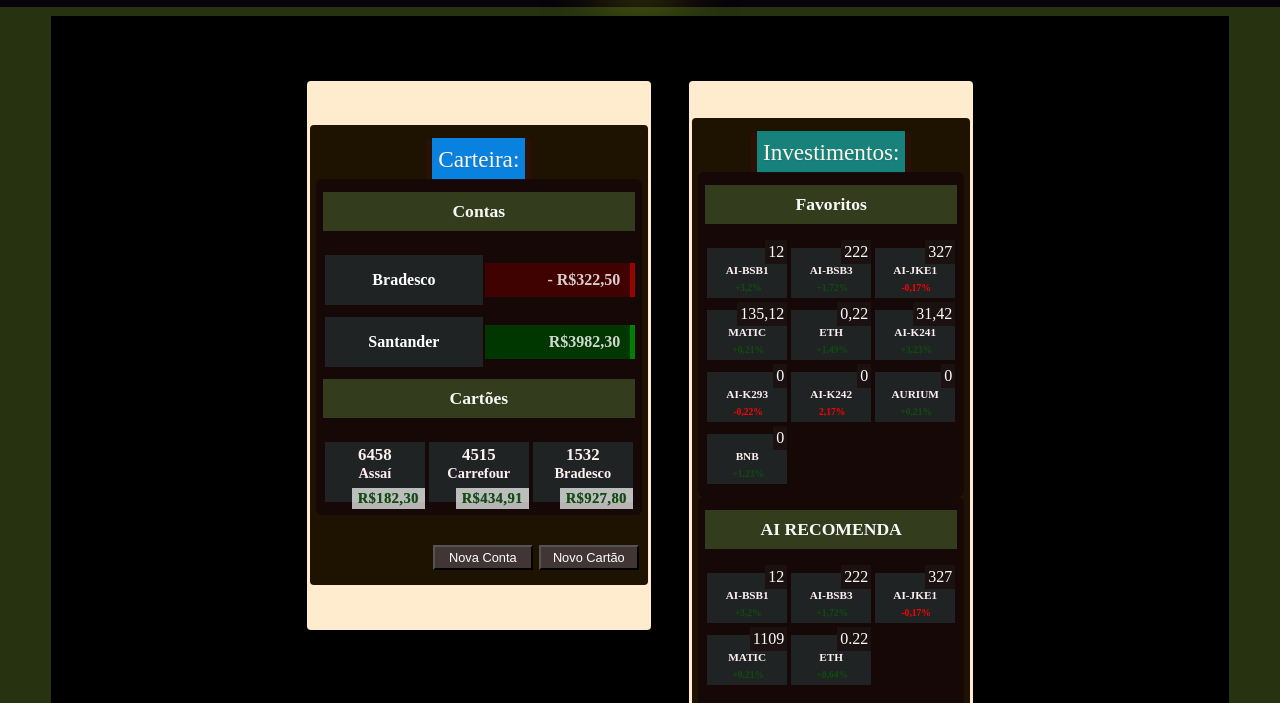
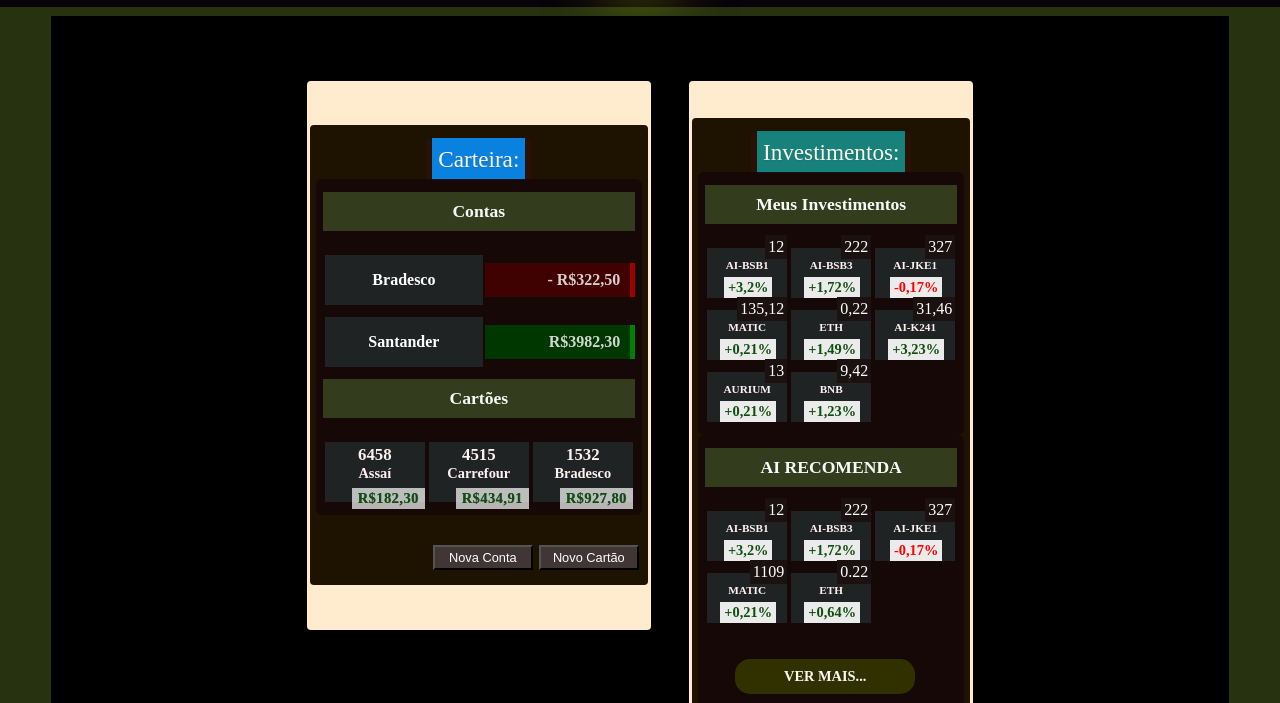
Before and after one commit to fabiomagina/auto_invest_app, a plain HTML site: page investimentos/index.html in a window 1280 px wide. Shown: the part 83-786 px from the top of the page. Drawn offline with Linux system fonts and the light colour scheme.

Commit message:
melhoria estilização cards

```diff
--- a/investimentos/estilos.css
+++ b/investimentos/estilos.css
@@ -347,6 +347,15 @@ a {
     height: 50px;
     min-width: 80px;
     flex-grow: 1;
+    cursor: pointer;
+}
+
+.aplications .card:hover {
+    background-color: #3a4144;
+}
+
+.aplications .card:active {
+    background-color: #404d53;
 }
 
 .aplications .cards {
@@ -354,6 +363,11 @@ a {
     grid-template-columns: 1fr 1fr 1fr;
 }
 
+.aplications p {
+    font-size: 0.9rem;
+    padding: 2px 4px;
+    background-color: rgba(253, 252, 252, 0.92);
+}
 .cards-wallet {
     display: grid;
     grid-template-columns: 52% 1fr;
@@ -416,14 +430,12 @@ div .account-card p {
 }
 
 .aplications .see-more {
-    /* align-self: flex-end; */
-    background-color: rgba(32, 5, 5, 0.98);
+    background-color: rgba(19, 5, 5, 0.98);
     color: white;
-    margin: 15px;
-    padding: 8px 6px;
+    width: 180px;
+    margin: 30px;
     font-size: 0.7rem;
     border-radius: 30px;
-    /* border: 3px solid rgb(40, 3, 3); */
 }
 
 .aplications .see-more:hover {
@@ -435,6 +447,7 @@ div .account-card p {
     margin: 0px;
     border-radius: 15px;
     background-color: rgb(49, 49, 0);
+    font-size: 0.9rem;
 
 }
 
--- a/investimentos/index.html
+++ b/investimentos/index.html
@@ -121,7 +121,7 @@
                                 </div>
                                 <div class="aplications">
                                     <div class="aplication-header">
-                                        <h2>Favoritos </h2>
+                                        <h2>Meus Investimentos </h2>
                                     </div>
                                     <div class="cards">
                                         <div class="card">
@@ -150,27 +150,17 @@
                                             <p>+1,49%</p>
                                         </div>
                                         <div class="card">
-                                            <div class="aplication-qty">31,42</div>
+                                            <div class="aplication-qty">31,46</div>
                                             <h3>AI-K241</h3>
                                             <p>+3,23%</p>
                                         </div>
                                         <div class="card">
-                                            <div class="aplication-qty">0</div>
-                                            <h3>AI-K293</h3>
-                                            <p class="red">-0,22%</p>
-                                        </div>
-                                        <div class="card">
-                                            <div class="aplication-qty">0</div>
-                                            <h3>AI-K242</h3>
-                                            <p class="red">2,17%</p>
-                                        </div>
-                                        <div class="card">
-                                            <div class="aplication-qty">0</div>
+                                            <div class="aplication-qty">13</div>
                                             <h3>AURIUM</h3>
                                             <p>+0,21%</p>
                                         </div>
                                         <div class="card">
-                                            <div class="aplication-qty">0</div>
+                                            <div class="aplication-qty">9,42</div>
                                             <h3>BNB</h3>
                                             <p>+1,23%</p>
                                         </div>
```
